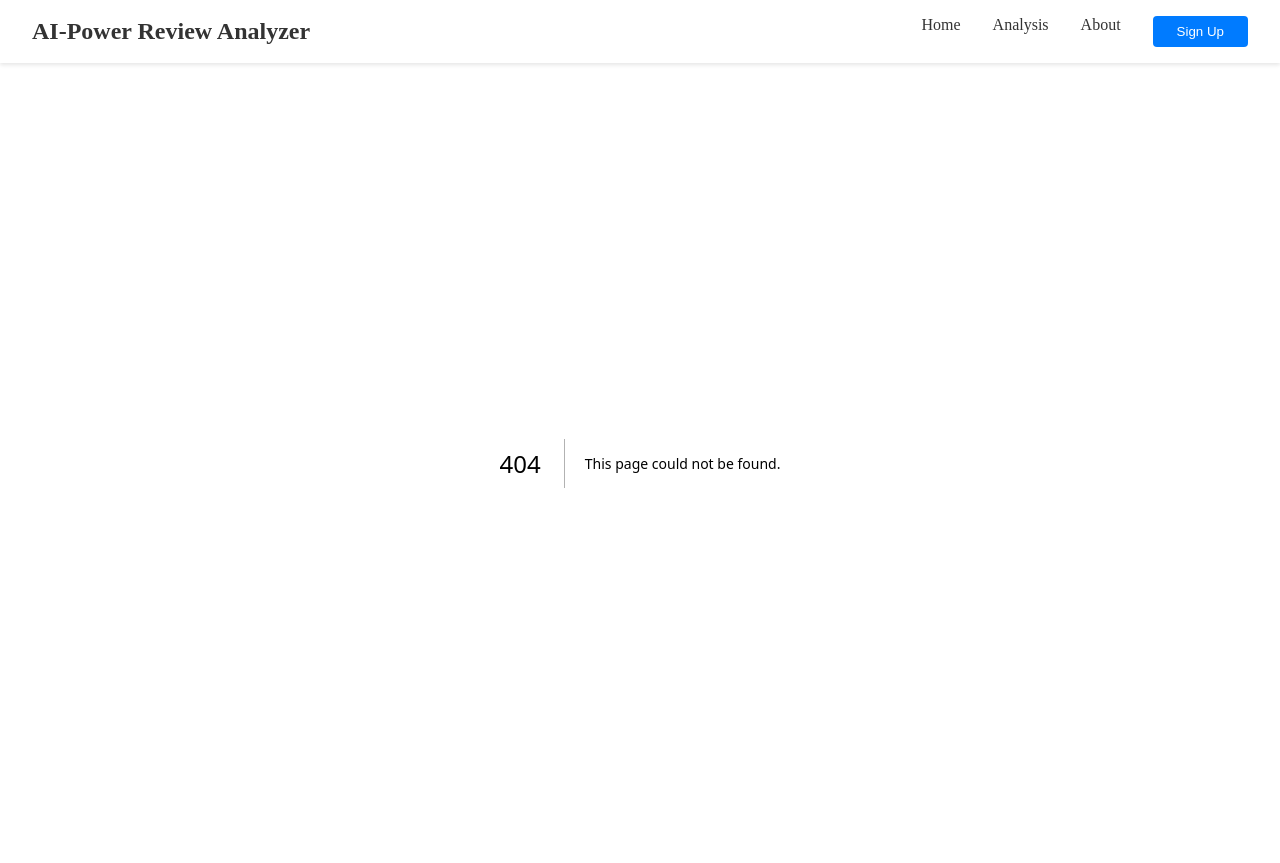
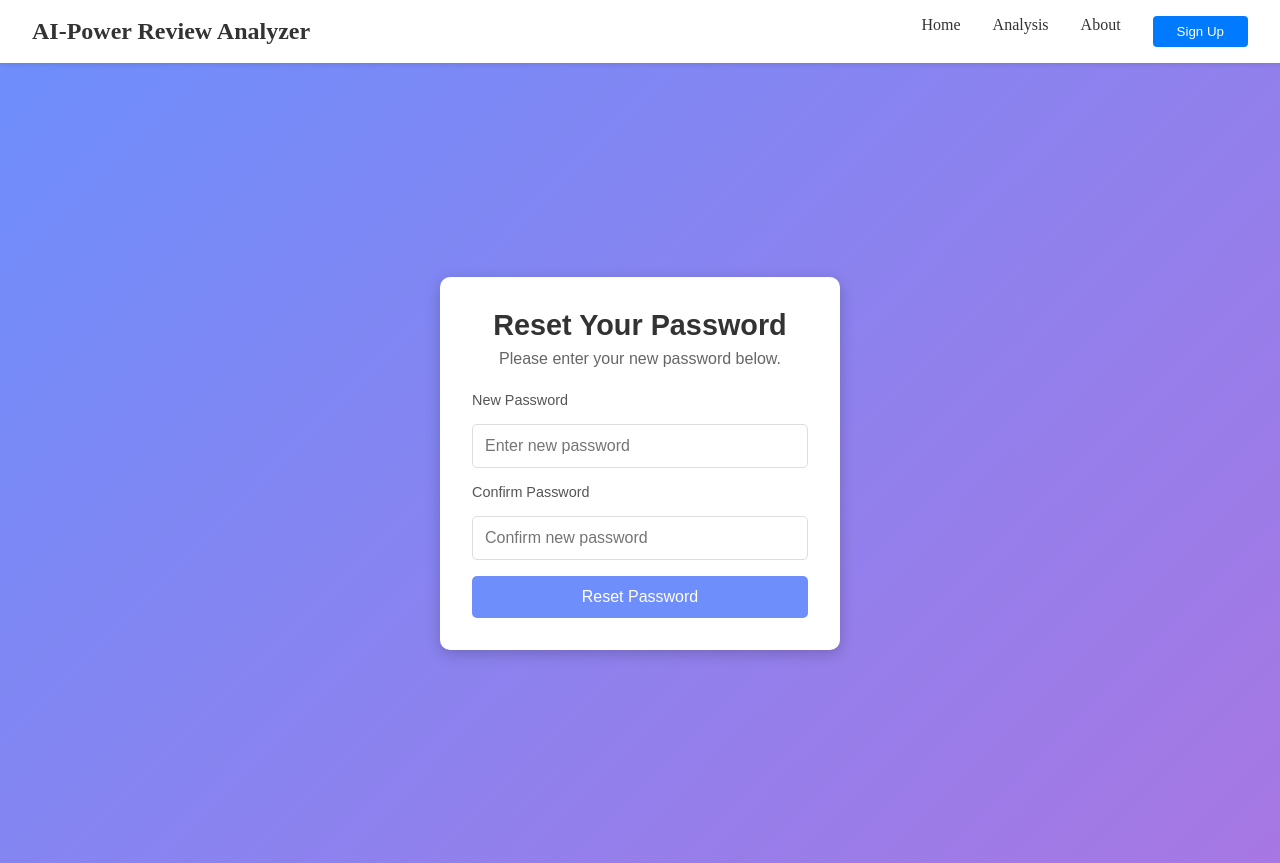
Before and after one commit to Empire688682/AI-Power-product-review, a Next.js app in the folder ai-power-product-review/: page /resetpassword in a window 1280 px wide. Before the commit this address had no page. Built offline with nearby package versions, Linux system fonts and the light colour scheme.

Commit message:
resetingPwd

```diff
--- /dev/null
+++ b/ai-power-product-review/src/app/resetpassword/ResetPassword.module.css
@@ -0,0 +1,71 @@
+/* ResetPassword.module.css */
+.resetPassword {
+    display: flex;
+    justify-content: center;
+    align-items: center;
+    min-height: 100vh;
+    background: linear-gradient(135deg, #6e8efb, #a777e3);
+    font-family: 'Arial', sans-serif;
+  }
+
+  .card {
+    background: #fff;
+    padding: 2rem;
+    border-radius: 10px;
+    box-shadow: 0 4px 15px rgba(0, 0, 0, 0.2);
+    max-width: 400px;
+    width: 100%;
+    text-align: center;
+  }
+
+  .title {
+    font-size: 1.8rem;
+    color: #333;
+    margin-bottom: 0.5rem;
+  }
+
+  .subtitle {
+    font-size: 1rem;
+    color: #666;
+    margin-bottom: 1.5rem;
+  }
+
+  .form {
+    display: flex;
+    flex-direction: column;
+    gap: 1rem;
+  }
+
+  .label {
+    text-align: left;
+    font-size: 0.9rem;
+    color: #555;
+  }
+
+  .input {
+    padding: 0.75rem;
+    border: 1px solid #ddd;
+    border-radius: 5px;
+    font-size: 1rem;
+    transition: border-color 0.3s;
+  }
+
+  .input:focus {
+    border-color: #6e8efb;
+    outline: none;
+  }
+
+  .button {
+    background: #6e8efb;
+    color: #fff;
+    padding: 0.75rem;
+    border: none;
+    border-radius: 5px;
+    font-size: 1rem;
+    cursor: pointer;
+    transition: background 0.3s;
+  }
+
+  .button:hover {
+    background: #5a7de0;
+  }
--- /dev/null
+++ b/ai-power-product-review/src/app/resetpassword/page.jsx
@@ -0,0 +1,98 @@
+"use client";
+import React, { useState } from "react";
+import styles from "./ResetPassword.module.css";
+import { useSearchParams } from "next/navigation";
+
+const ResetPassword = () => {
+  const searchParams = useSearchParams();
+  const token = searchParams.get("Emailtoken");
+  const username = searchParams.get("username");
+  const [errorMsg, setErrorMsg] = useState("")
+  const [loading, setLoading] = useState(false);
+  const [successMsg, setSuccessMsg] = useState("");
+  const [data, setData] = useState({
+    password: "",
+    confirmPassword: ""
+  });
+
+  const handleOnchange = (e) =>{
+    const {name, value} = e.target;
+    setData((prev)=>({...prev, [name]:value}))
+  }
+
+  const resetPassword = async () =>{
+    const formData = new FormData();
+    formData.append("password", data.password);
+    formData.append("confirmPassword", data.confirmPassword);
+    formData.append("token", token);
+    formData.append("username", username);
+    try {
+      setLoading(true)
+        const response = await axios.post("api/auth/forgettenPwd", {formData});
+        if(response.data.success){
+          setSuccessMsg("Password changed successful");
+        }
+    } catch (error) {
+        console.log("Error resetingPwd:", error);
+        alert("An error occur try again later");
+    }
+    finally{
+      setLoading(true);
+    }
+  }
+
+  function handleFormSubmission (e){
+    e.preventDefault();
+    if(data.password.length < 8){
+        setErrorMsg("Password too short");
+        return
+    }
+    if(data.password !== data.confirmPassword){
+        setErrorMsg("Password did not match");
+        return
+    };
+    resetPassword();
+  }
+
+  return (
+    <div className={styles.resetPassword}>
+      <div className={styles.card}>
+        <h2 className={styles.title}>Reset Your Password</h2>
+        <p className={styles.subtitle}>
+          Please enter your new password below.
+        </p>
+        <form className={styles.form}>
+          <label htmlFor="password" className={styles.label}>
+            New Password
+          </label>
+          <input
+            type="password"
+            name="password"
+            className={styles.input}
+            onChange={handleOnchange}
+            placeholder="Enter new password"
+            required
+            value={data.password}
+          />
+          <label htmlFor="confirmPassword" className={styles.label}>
+            Confirm Password
+          </label>
+          <input
+            type="password"
+            name="confirmPassword"
+            onChange={handleOnchange}
+            className={styles.input}
+            placeholder="Confirm new password"
+            required
+            value={data.confirmPassword}
+          />
+          <button type="submit" className={styles.button} onSubmit={handleFormSubmission}>
+            Reset Password
+          </button>
+        </form>
+      </div>
+    </div>
+  );
+};
+
+export default ResetPassword;
```
